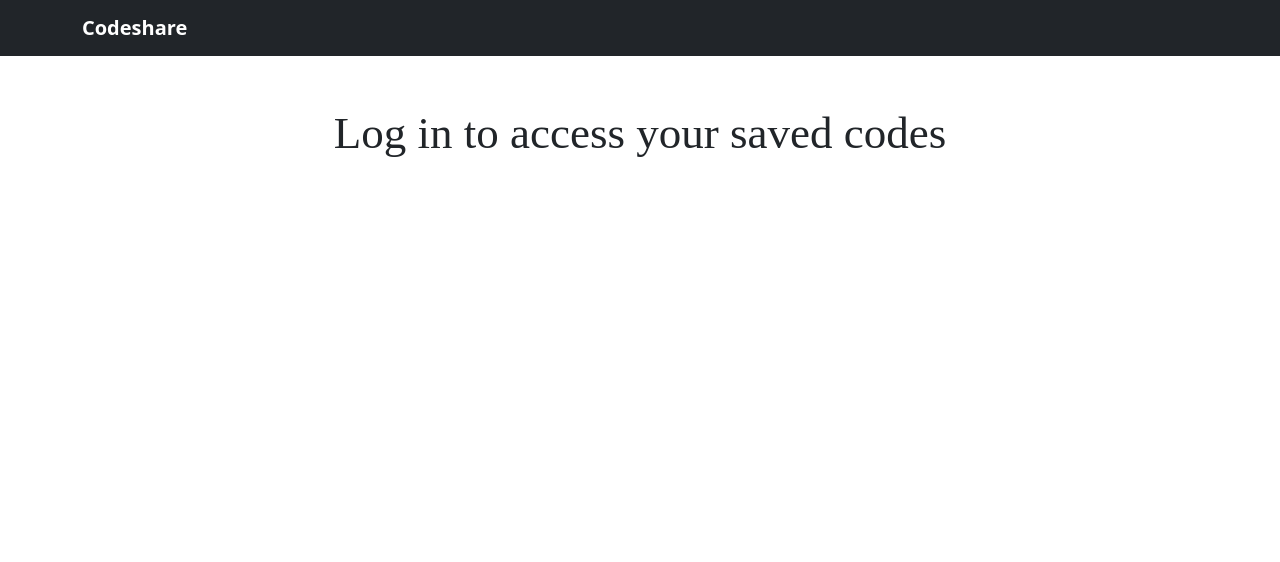
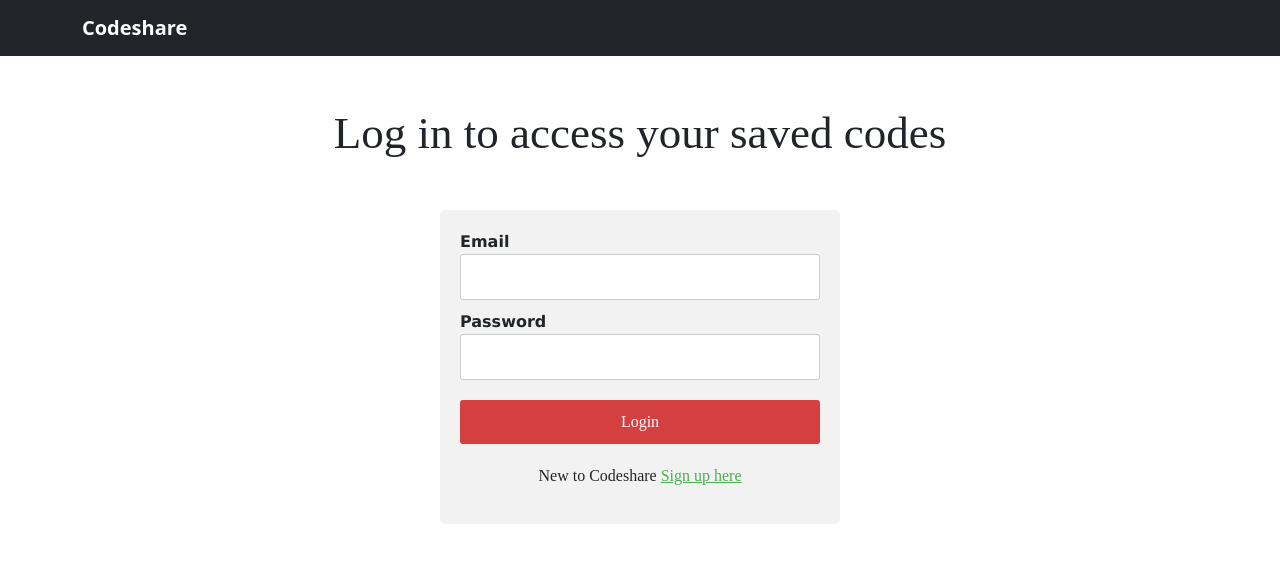
Before and after one commit to Ayush0202/Codeshare-2.0, a React (Create React App) app in the folder client/: page /login in a window 1280 px wide. Shown: the top 562 px of the page. Built offline with nearby package versions, Linux system fonts and the light colour scheme.

Commit message:
login functionality added

```diff
--- a/client/src/components/login/LoginForm.js
+++ b/client/src/components/login/LoginForm.js
@@ -1,13 +1,115 @@
-import React from 'react'
+import React, {useState} from 'react'
+
+import {Link, useNavigate} from 'react-router-dom'
+
+import { loginUser } from '../../services/api'
+
+// default values of form
+const defaultValue = {
+  email: '',
+  password: ''
+}
+
+// modal alert message
+const Alert = ({ message, onClose }) => {
+  return (
+    <div className="alert">
+      <div className="alert-content">
+        <div className="alert-message">{message}</div>
+        <button className="alert-close" onClick={onClose}>
+          Close
+        </button>
+      </div>
+    </div>
+  );
+};
+
+const LoginForm = () => {
+
+  // alert message
+  const [showAlert, setShowAlert] = useState(false);
+  const [alertMessage, setAlertMessage] = useState('');
+
+  // alert message
+  const handleCloseAlert = () => {
+    setShowAlert(false);
+  };
 
 
-const LoginForm = () => {
-  return (
-    <>
+  const [user, setUser] = useState(defaultValue)
+
+  // navigate after success
+  const navigate = useNavigate()
+
+  // handling change to form
+  const onValueChange = (e) => {
+    //console.log(e.target.name, e.target.value);
+    setUser({ ...user, [e.target.name] : e.target.value })
+    //console.log(user)
+  }
+
+  const handleSubmit = async (e) => {
+
+    e.preventDefault()
+
+    try {
+      const response = await loginUser(user)
+      console.log(response)
+      setUser(defaultValue)
+      navigate('/codes')
+
+    } catch (error) {
+
+      console.log(error.message)
+
+      if(error.message === 'Invalid email or password') {
+        setAlertMessage('Invalid Email or Password');
+        setShowAlert(true);
+      }
+
+    }
 
 
 
-    </>
+
+
+  }
+
+
+
+
+
+  return (
+    <div className='form-container'>
+      <form onSubmit={handleSubmit}>
+            <div>
+              <label >
+                Email
+                <input type="text" value={user.email} name='email' onChange={onValueChange} className='input-field' />
+              </label>
+            </div>
+
+            <div>
+              <label >
+                Password
+                <input type="password" value={user.password} name='password' onChange={onValueChange} className='input-field' autoComplete='off' />
+              </label>
+            </div>
+
+            <button type='submit' className='submit-button' >Login</button>
+
+      </form>
+
+      <p>New to Codeshare <Link to={'/register'}>Sign up here</Link> </p>
+
+      {/* modal alert messages */}
+      {showAlert && (
+        <div className="alert-wrapper">
+          <Alert message={alertMessage} onClose={handleCloseAlert} />
+        </div>
+      )}
+
+    </div>
   )
 }
 
--- a/client/src/services/api.js
+++ b/client/src/services/api.js
@@ -12,3 +12,13 @@ export const registerUser = async (data) => {
         throw error.response.data
     }
 }
+
+export const loginUser = async (data) => {
+    try {
+        const response = await axios.post(`${URL}/login`, data)
+        return response.data
+
+    } catch (error) {
+        throw error.response.data
+    }
+}
```
Also changed, not shown: 2 other files (tests, documents, lock files or other folders).
